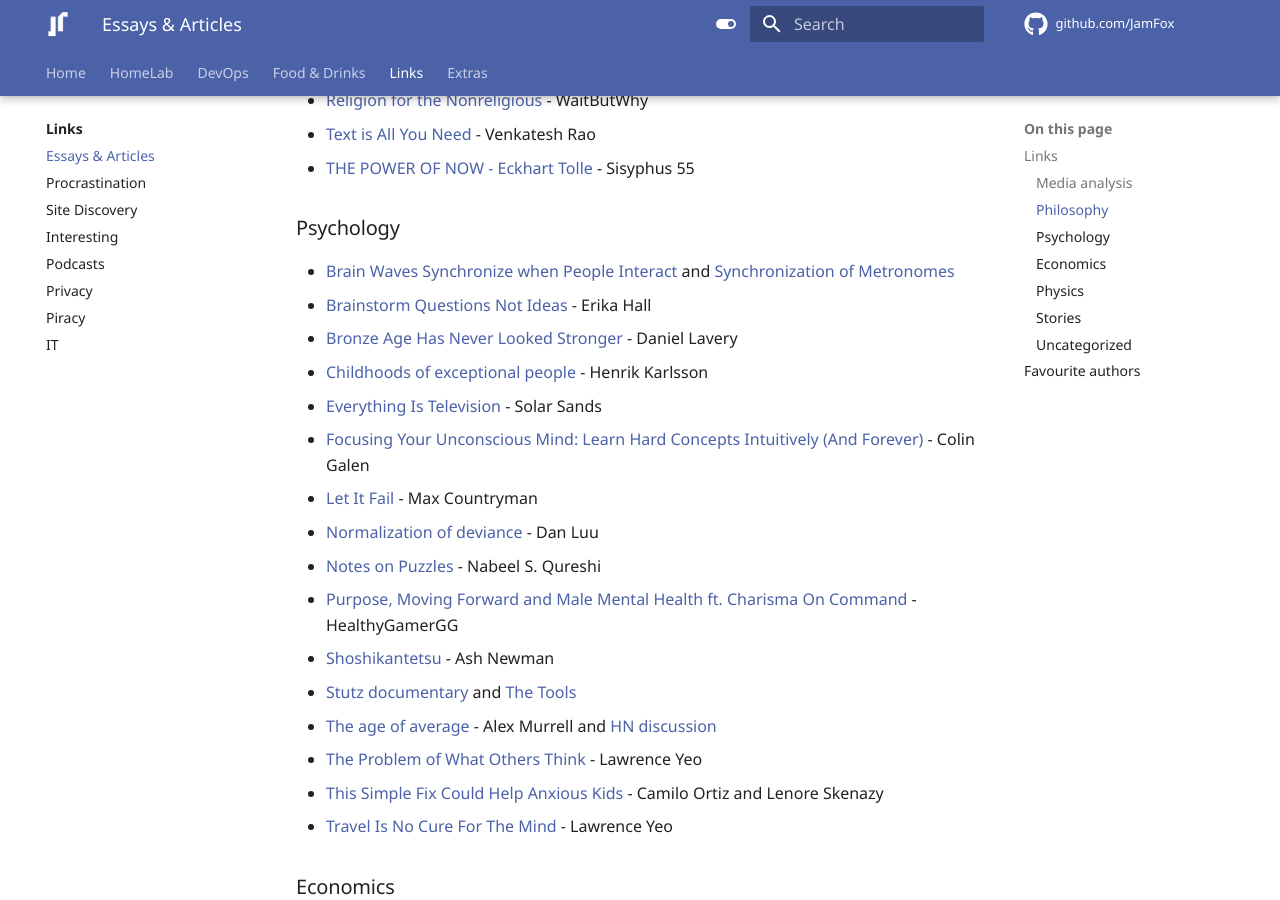
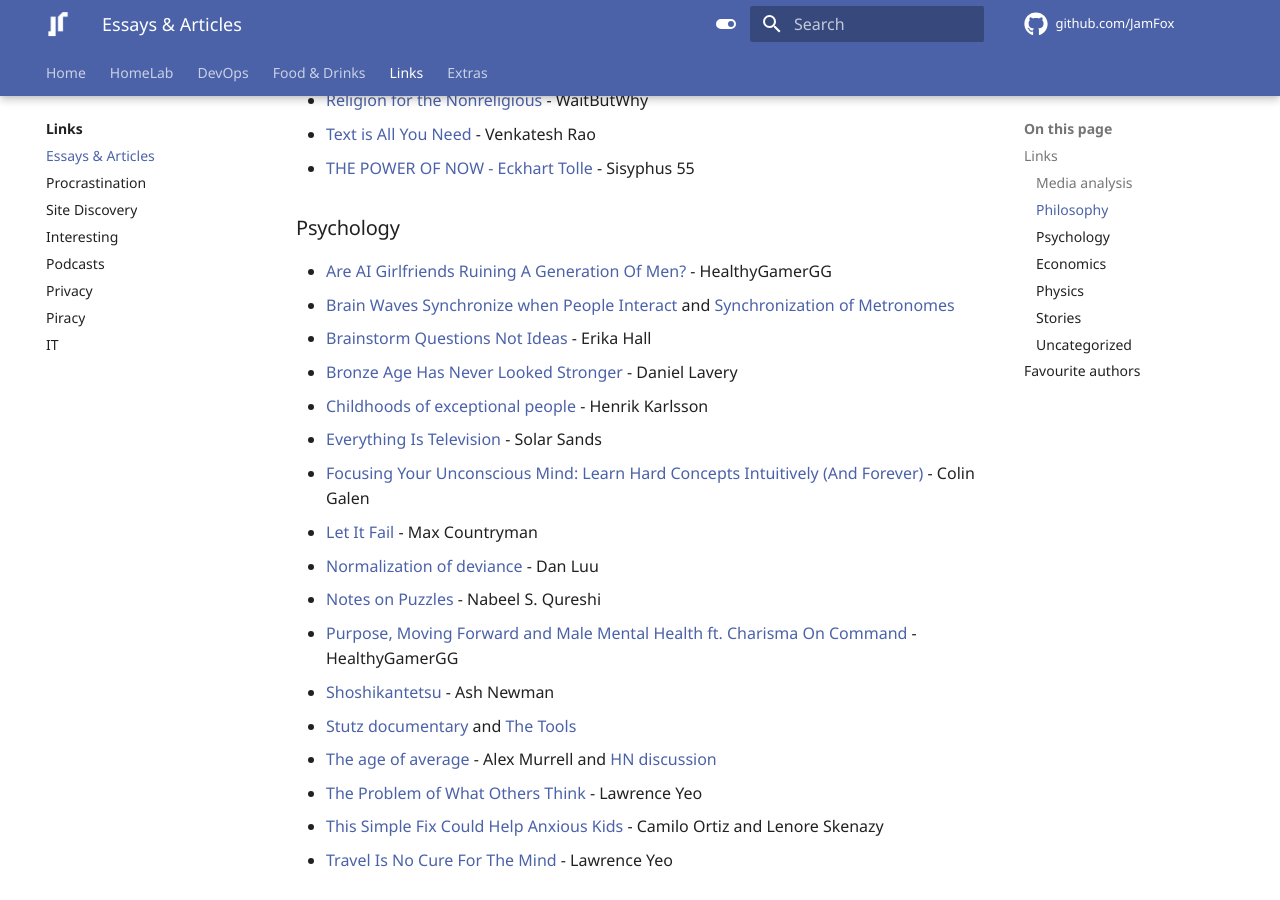
Before and after one commit to JamFox/docs.jamfox.dev, an MkDocs documentation site: the page built from docs/content/links/essays.md, in a window 1280 px wide and 900 px high, scrolled down 1138 px. Built offline with MkDocs 1.6.1 and Material for MkDocs 9.7.7, drawn with Linux system fonts in a browser that asks for light colours; comment, search, counter and statistics services are not loaded.

Commit message:
add ai gf

```diff
--- a/docs/content/links/essays.md
+++ b/docs/content/links/essays.md
@@ -39,6 +39,7 @@ title: "Essays & Articles"
 
 ### Psychology
 
+- [Are AI Girlfriends Ruining A Generation Of Men?](https://www.youtube.com/watch?v=Th4PejGz1Ic) - HealthyGamerGG
 - [Brain Waves Synchronize when People Interact](https://www.scientificamerican.com/article/brain-waves-synchronize-when-people-interact/) and [Synchronization of Metronomes](https://youtu.be/Aaxw4zbULMs)
 - [Brainstorm Questions Not Ideas](https://www.muledesign.com/blog/brainstorm-questions) - Erika Hall
 - [Bronze Age Has Never Looked Stronger](https://www.thechatner.com/p/its-1178-bce-and-the-bronze-age-has) - Daniel Lavery
```
